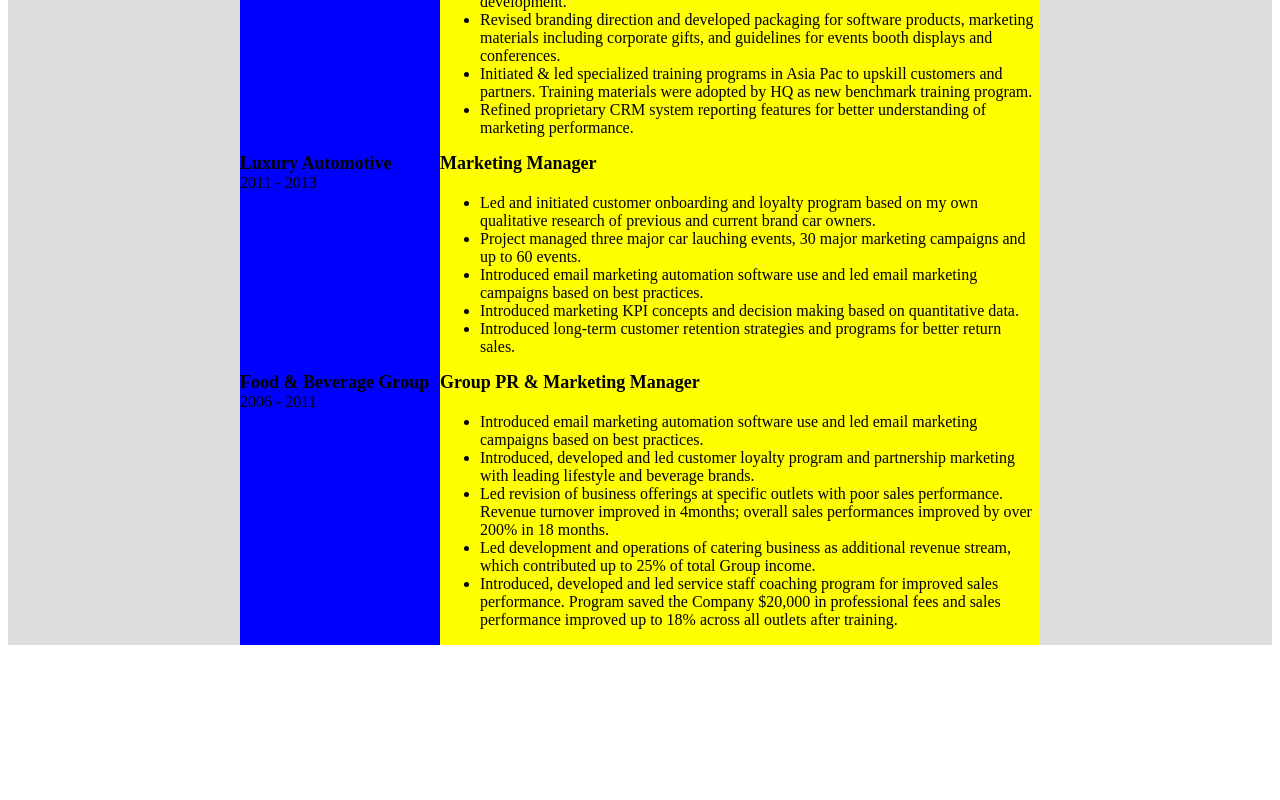
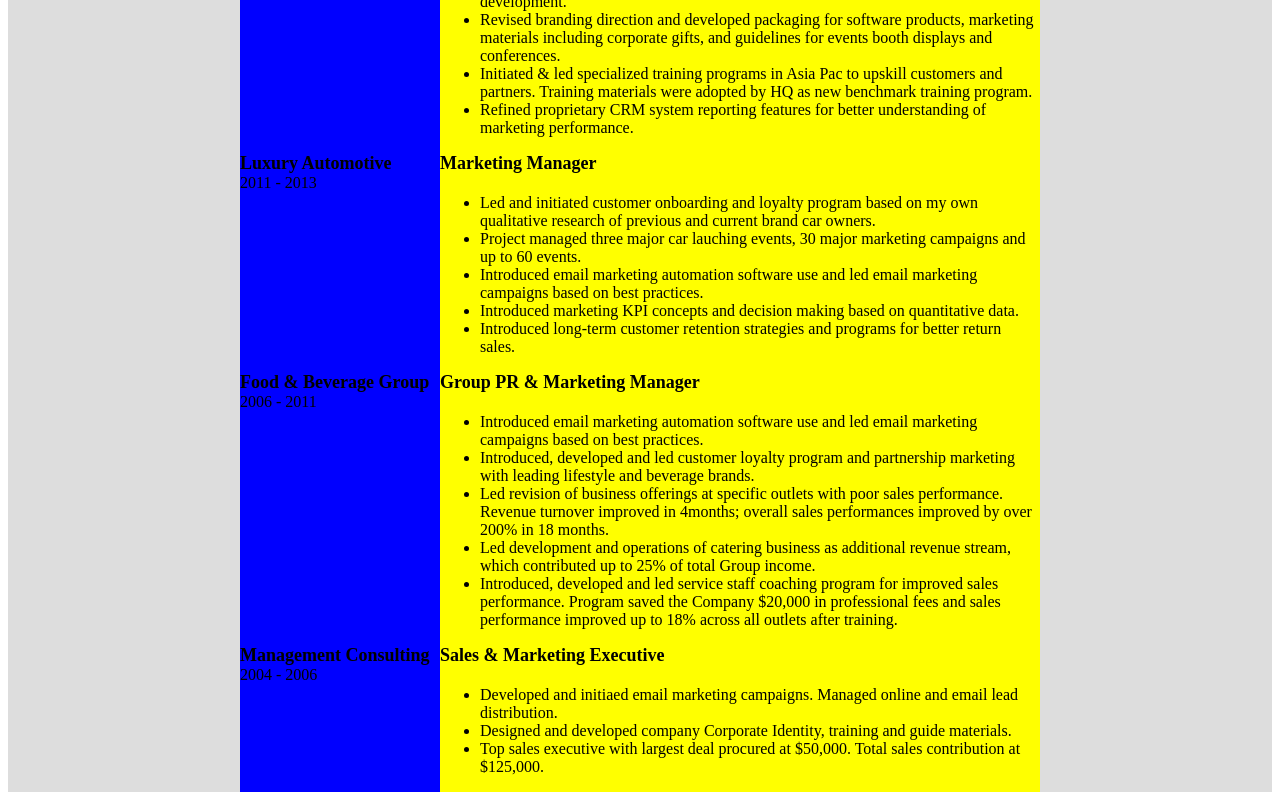
Before and after one commit to MMCBPM/HTMEL, a Gatsby app: page / in a window 1280 px wide. Shown: the part 1905-2705 px from the top of the page. Before the commit the page ends 2558 px from the top, so only its background shows below. Built offline with nearby package versions, Linux system fonts and the light colour scheme.

Commit message:
Mgmt consulting job update

```diff
--- a/src/components/Experience/index.js
+++ b/src/components/Experience/index.js
@@ -91,6 +91,19 @@ export default () => (
         </ul>
       </Company>
 
+      <Company
+        title="Management Consulting"
+        start="2004"
+        end="2006">
+        <h4>Sales & Marketing Executive</h4>
+        <ul>
+          <li>Developed and initiaed email marketing campaigns. Managed online and email lead distribution. </li>
+          <li>Designed and developed company Corporate Identity, training and guide materials.</li>
+          <li>Top sales executive with largest deal procured at $50,000. Total sales contribution at $125,000.</li>
+
+        </ul>
+
+      </Company>
     </div>
   </div>
 );
```
Also changed, not shown: 1 other file (tests, documents, lock files or other folders).
